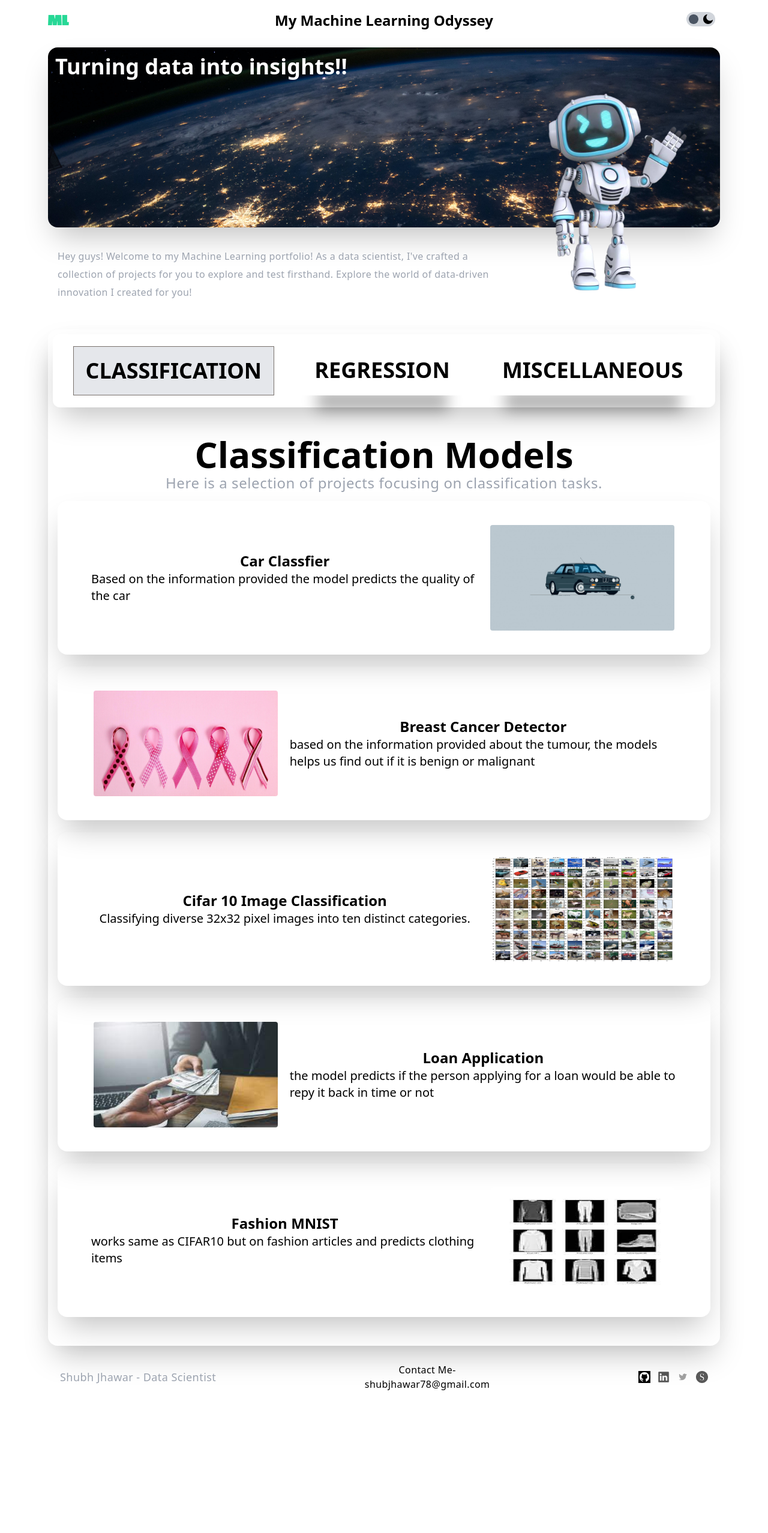
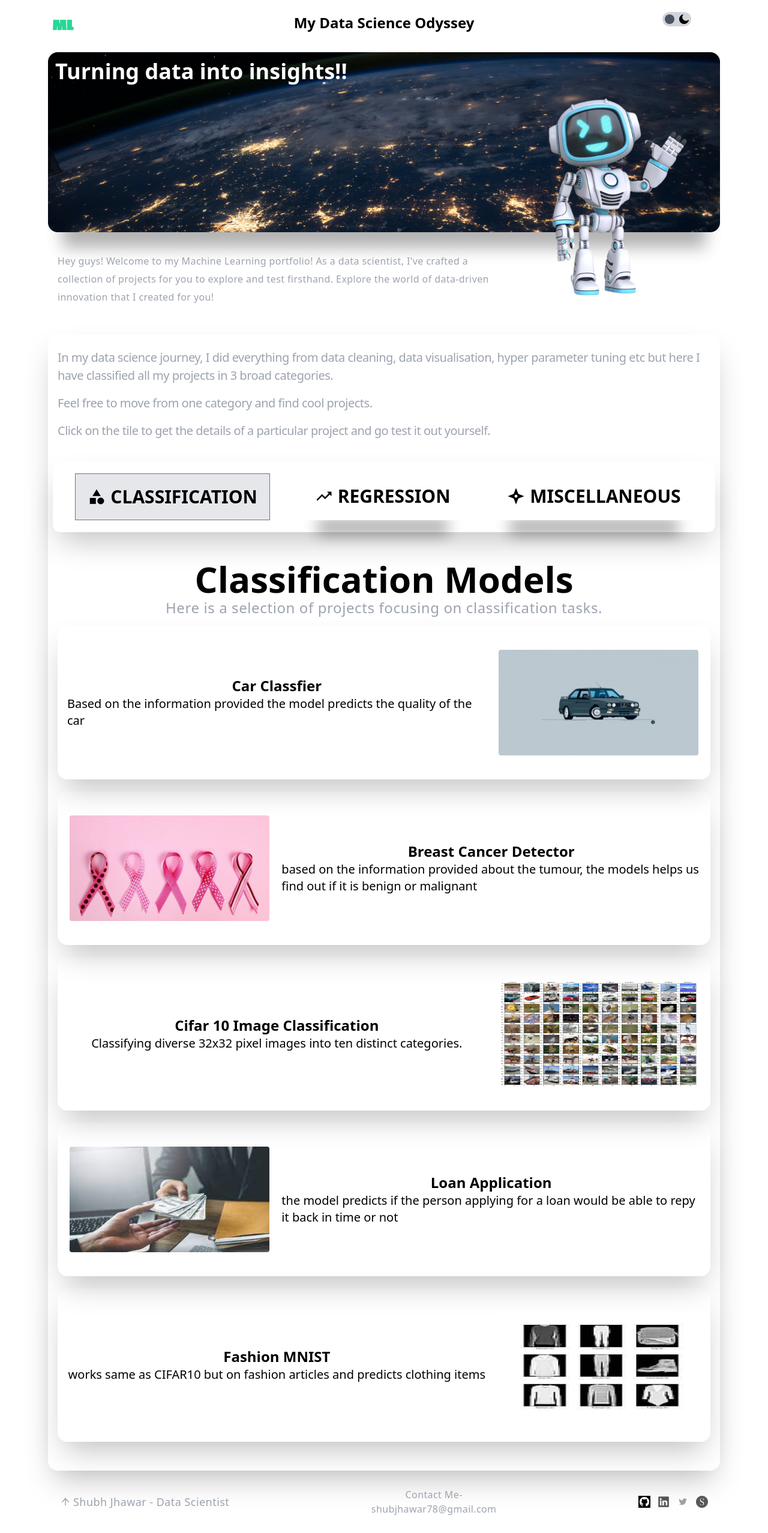
Before and after one commit to shubhjhawar/ml_projects, a Next.js app: page / in a window 1280 px wide. Shown: the whole page at 60% size. Before the commit the page ends 2347 px from the top, so only its background shows below. Built offline with nearby package versions, Linux system fonts and the light colour scheme.

Commit message:
website responsive enough for mobile devices

```diff
--- a/components/Banner.jsx
+++ b/components/Banner.jsx
@@ -15,7 +15,7 @@ const Banner = () => {
         <Image
           src={mlwall}
           alt="moon"
-          className="relative w-full h-[300px] object-cover md:rounded-2xl shadow-2xl object-contain"
+          className="relative w-full h-[300px] object-cover md:rounded-2xl shadow-custom object-contain"
         />
 
         <div className="flex flex md:flex-row-reverse max-md:flex-col w-full flex-wrap -translate-y-[250px]">
@@ -27,8 +27,7 @@ const Banner = () => {
           <div className={`flex flex-col justify-end w-2/3 pl-4 tracking-wide leading-[30px] h-auto max-md:hidden dark:text-white text-gray-400 `}>
             Hey guys! Welcome to my Machine Learning portfolio!
             As a data scientist, I've crafted a collection of projects for you to explore and test firsthand.
-            Explore the world of data-driven innovation I created for you!
-
+            Explore the world of data-driven innovation that I created for you!
           </div>
         </div>
       </div>
--- a/components/Body.jsx
+++ b/components/Body.jsx
@@ -31,8 +31,22 @@ const Body = () => {
 
   return (
     <div className={`shadow-2xl gap-2 p-2 pb-10 rounded-2xl dark:bg-gradient-to-r dark:from-zinc-700 dark:to-gray-400 dark:via-gray-600 `}>
-        <SubNavBar isActive={isActive} setIsActive={setIsActive} />
-        <div className='flex flex-col  w-full h-auto p-2 '>
+        <div className=' p-2 text-xl text-gray-400 dark:text-white mb-5 leading-[30px] tracking-tight'>
+          <p className='py-2'>
+          In my data science journey, I did everything from data cleaning, data visualisation, hyper parameter tuning etc but here I have classified all my projects in 3 broad categories.
+          </p>
+          <p className='py-2'>
+          Feel free to move from one category and find cool projects.
+          </p>
+          <p className="py-2">
+          Click on the tile to get the details of a particular project and go test it out yourself.
+          </p>
+        </div>
+
+        <div className="sticky top-0 z-10 backdrop-blur-md" >
+          <SubNavBar isActive={isActive} setIsActive={setIsActive} />
+        </div>
+        <div className='flex flex-col w-full h-auto p-2 z-1'>
           <Projects models={models} />
         </div>
     </div>
--- a/components/Footer.jsx
+++ b/components/Footer.jsx
@@ -1,6 +1,7 @@
 import React, { useContext } from 'react';
 import Link from 'next/link';
 import Image from 'next/image';
+import {AiOutlineArrowUp} from "react-icons/ai";
 
 import {twitter, linkedin, logo, github} from "@/assets";
 
@@ -14,15 +15,16 @@ const Footer = () => {
   }
   return (
     <div className="p-5 mt-2">
-      <div className="flex justify-between items-center">
+      <div className="flex max-sm:flex-col gap-5 justify-between items-center">
         <div
-          className={` tracking-wide text-lg hover:scale-105 hover:cursor-pointer text-gray-400 dark:text-white `}
+          className={`flex items-center gap-1 tracking-wide text-lg hover:scale-105 hover:cursor-pointer text-gray-400 dark:text-white `}
           onClick={() => scrollToTop()}
           title="Scroll to Top"
         >
+          <AiOutlineArrowUp />
           Shubh Jhawar - Data Scientist
         </div>
-        <div className={`flex flex-col justify-center items-center tracking-wide text-md hover:scale-105text-gray-400 dark:text-white  `}>
+        <div className={`flex flex-col justify-center items-center tracking-wide text-md hover:scale-105 text-gray-400 dark:text-white  `}>
           <p>Contact Me-</p>
           <a href="mailto:shubjhawar78@gmail.com" className='hover:underline'>
             shubjhawar78@gmail.com
--- a/components/Header.jsx
+++ b/components/Header.jsx
@@ -7,7 +7,7 @@ import { logolight, logodark } from '@/assets';
 const Header = () => {
   return (
     <header className={`flex justify-between items-center w-full py-2 dark:text-white `}>
-      <div className='cursor-pointer z-10'>
+      <div className='flex items-center justify-center px-2 mt-2 cursor-pointer z-10'>
         <Link href="/">
           <Image
             src={logolight}
@@ -22,10 +22,11 @@ const Header = () => {
         </Link>
       </div>
 
-      <div className="flex items-center justify-center text-2xl font-semibold absolute right-0 w-full">My Machine Learning Odyssey</div>
+      <div className="flex items-center justify-center text-2xl font-semibold absolute right-0 w-full">
+        <p className='hidden sm:block'>My Data Science Odyssey</p>
+      </div>
 
-      <div className="flex gap-2">
-      </div>
+
     </header>
   );
 }
--- a/components/ProjectCard.jsx
+++ b/components/ProjectCard.jsx
@@ -15,13 +15,13 @@ const ProjectCard = ({details}) => {
             <div className="text-5xl font-bold mb-5 hover:underline tracking-wide ">
                 {details?.title}
             </div>
-            <div className="flex w-full justify-around text-gray-600 tracking-wide leading-[35px] dark:text-white ">
-                <div className='w-1/2 px-2 my-2 ml-5 hover:scale-105'>
+            <div className="flex max-md:flex-col max-md:items-center w-full justify-around text-gray-600 tracking-wide leading-[35px] dark:text-white ">
+                <div className='max-md:w-full w-1/2 px-2 my-2 max-md:ml-0 ml-5 hover:scale-105'>
                     <p className="justify-center items-center flex text-black  text-3xl dark:text-white border-b-[3px] border-black dark:border-white ">Description</p>
                     <p className='text-lg dark:text-gray-300 text-black my-2 p-2'>{details?.description}</p>
                 </div>
 
-                <div className='w-1/2 px-2 my-2 ml-5 hover:scale-105'>
+                <div className='max-md:w-full w-1/2 px-2 my-2 max-md:ml-0 ml-5 hover:scale-105'>
                     <p className="justify-center items-center flex text-black  text-3xl dark:text-white border-b-[3px] border-black dark:border-white ">Working</p>
                     <p className='text-lg dark:text-gray-300 text-black my-2 p-2'>how does this work</p>
                 </div>
--- a/components/Projects.jsx
+++ b/components/Projects.jsx
@@ -9,10 +9,10 @@ const Projects = ({models}) => {
 
   return (
     <div className={`flex flex-col items-center justify-center w-full`}>
-        <div className={`text-6xl font-bold mt-10 dark:text-white`}>
+        <div className={` max-sm:text-2xl text-6xl font-bold mt-10 dark:text-white`}>
             {models.title}
         </div>
-        <div className={`text-2xl  leading-[20px] tracking-wide mt-2 text-gray-400 dark:text-gray-200`}>
+        <div className={`max-sm:text-lg text-2xl  leading-[20px] tracking-wide mt-2 text-gray-400 dark:text-gray-200`}>
             {models.desc}
         </div>
         {/* conatiner start */}
@@ -23,19 +23,19 @@ const Projects = ({models}) => {
                     key={index}
                 >
                     <div className={`transition-transform transform hover:scale-105 ease-in ${styles.projectsContainer} `} >
-                        <div className={`p-2 flex rounded-xl ${index%2 !== 0 ? 'flex-row-reverse bg-gradient-to-l' : 'bg-gradient-to-r'} text-black dark:from-gray-400 dark:to-zinc-600 dark:text-white`}>
-                        <div className='flex flex-col w-2/3 px-2 items-center justify-center'>
-                                <div className='text-2xl font-semibold flex'>
+                        <div className={`p-2 flex max-sm:flex-col rounded-xl ${index%2 !== 0 ? 'flex-row-reverse bg-gradient-to-l' : 'bg-gradient-to-r'} text-black dark:from-gray-400 dark:to-zinc-600 dark:text-white`}>
+                            <div className='flex flex-col max-sm:w-full w-2/3 px-2 items-center justify-center'>
+                                <div className='text-2xl font-semibold flex '>
                                 {project.title}
                                 </div>
                                 <div className=" flex flex-wrap items-center justify-start text-xl max-md:hidden ">
                                     {project.description}
                                 </div>
-                        </div>
+                            </div>
                             <Image
                                 src={project.icon}
                                 alt="img"
-                                className='w-1/3 h-[200px] rounded-2xl p-3'
+                                className='max-sm:w-full w-1/3 h-[200px] rounded-2xl p-3'
                             />
                         </div>
                     </div>
--- a/components/SubNavBar.jsx
+++ b/components/SubNavBar.jsx
@@ -1,10 +1,12 @@
 import React, { useContext, useState} from 'react';
 import { styles } from '@/styles';
+import { GiStarShuriken } from 'react-icons/gi';
+import { MdTrendingUp, MdCategory } from 'react-icons/md';
 
 const SubNavBar = ({ isActive, setIsActive }) => {
 
   return (
-    <div className={`rounded-xl shadow-2xl lg:text-4xl text-md font-semibold p-5 gap-2 dark:bg-zinc-500`}>
+    <div className={`rounded-xl shadow-2xl lg:text-3xl text-md font-semibold p-5 gap-2 dark:bg-zinc-500 dark:bg-opacity-50`}>
       <div className='flex flex-wrap center justify-around gap-5'>
         <div
           className={`p-5 ${styles.MainButtonHovered} ${
@@ -14,8 +16,9 @@ const SubNavBar = ({ isActive, setIsActive }) => {
           }`}
 
         >
-          <button type="button" onClick={() => setIsActive(0)}>
-            <p className='uppercase'>Classification</p>
+          <button type="button" onClick={() => setIsActive(0)} className="flex gap-2 items-center justify-center">
+            <MdCategory className='max-md:w-8 max-md:h-8' />
+            <p className='uppercase block max-md:hidden'>Classification</p>
           </button>
         </div>
 
@@ -26,8 +29,9 @@ const SubNavBar = ({ isActive, setIsActive }) => {
               : 'shadow-custom bg-white'
           }`}
         >
-          <button type="button" onClick={() => setIsActive(1)}>
-            <p className='uppercase'>regression</p>
+          <button type="button" onClick={() => setIsActive(1)} className="flex gap-2 items-center justify-center">
+            <MdTrendingUp className='max-md:w-8 max-md:h-8' />
+            <p className='uppercase block max-md:hidden'>regression</p>
           </button>
         </div>
 
@@ -38,8 +42,9 @@ const SubNavBar = ({ isActive, setIsActive }) => {
               : 'shadow-custom bg-white'
           }`}
         >
-          <button type="button" onClick={() => setIsActive(2)}>
-            <p className='uppercase'>Miscellaneous</p>
+          <button type="button" onClick={() => setIsActive(2)} className='flex gap-2 items-center justify-center'>
+            <GiStarShuriken className='max-md:w-8 max-md:h-8' />
+            <p className='uppercase block max-md:hidden'>Miscellaneous</p>
           </button>
         </div>
       </div>
--- a/package.json
+++ b/package.json
@@ -12,7 +12,8 @@
     "next": "13.4.19",
     "next-themes": "^0.2.1",
     "react": "18.2.0",
-    "react-dom": "18.2.0"
+    "react-dom": "18.2.0",
+    "react-icons": "^4.11.0"
   },
   "devDependencies": {
     "autoprefixer": "^10.4.15",
--- a/pages/layout.js
+++ b/pages/layout.js
@@ -9,7 +9,7 @@ const Layout = ({ children }) => {
   return (
     <Providers>
       <div className={`min-h-screen text-black md:px-20 lg:py-2 relative dark:bg-gradient-to-br dark:from-black dark:to-zinc-600`}>
-        <div className="absolute top-0 right-0 px-10 py-5 mr-10">
+        <div className="absolute top-0 right-0 md:px-20 py-5 lg:mr-10">
           <ThemeSwitcher />
         </div>
         <Header />
```
Also changed, not shown: 1 other file (tests, documents, lock files or other folders).
